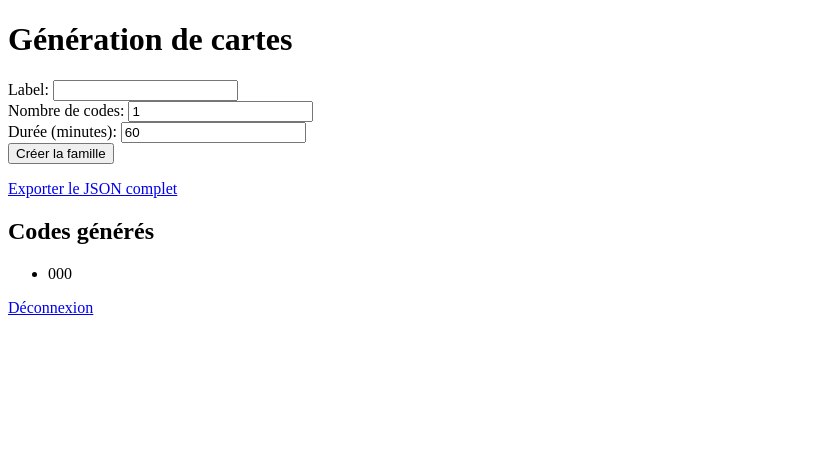
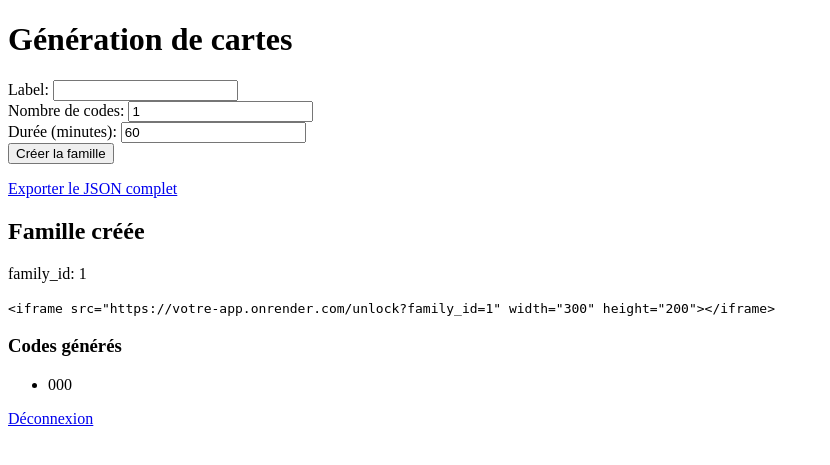
Before and after one commit to onlymatt43/ONLY-ACCESS, a Flask app: template flask_app/templates/index.html in a window 1280 px wide. Shown: the top 465 px of the page, without its empty margins (0-830 px from the left). Run offline with Flask 3, Linux system fonts and the light colour scheme; the template is opened without the code that fills it: most values are stand-ins (such as "Sample title", 1, 10 or a date in 2020).

Commit message:
Add family-specific unlock system

```diff
--- a/flask_app/app.py
+++ b/flask_app/app.py
@@ -77,6 +77,10 @@ def index():
 @app.route('/create_family', methods=['POST'])
 @login_required
 def create_family():
+    """Crée une famille de codes.
+
+    Appeler cette route plusieurs fois pour générer des familles distinctes.
+    """
     # number of child codes, duration in minutes and label are provided by admin
     count = int(request.form.get('count', 0))
     duration = int(request.form.get('duration', 0))
@@ -106,9 +110,10 @@ def create_family():
         })
         codes_plain.append(code_plain)
 
+    # Chaque appel ajoute une nouvelle famille distincte dans le fichier JSON
     data['families'].append(family)
     save_data(data)
-    return render_template('index.html', codes=codes_plain)
+    return render_template('index.html', codes=codes_plain, family_id=family_id)
 
 @app.route('/export')
 @login_required
@@ -118,32 +123,43 @@ def export():
 
 @app.route('/unlock')
 def unlock_page():
+    """Page de saisie de code utilisable dans un iframe."""
+    # La page lit elle-même le paramètre family_id via JavaScript
     return render_template('unlock.html')
 
 @app.route('/api/unlock', methods=['POST'])
 def api_unlock():
+    """Déverrouille un code enfant appartenant à une famille précise."""
     # rate limit unlock attempts per IP
     if not check_brute_force(request.remote_addr):
         return jsonify({'success': False, 'message': 'Trop de tentatives. Réessayez plus tard.'}), 429
 
     code = request.json.get('code', '')
+    family_id = request.json.get('family_id')
+    if not family_id:
+        return jsonify({'success': False, 'message': 'Famille manquante'}), 400
+
     code_hash = hashlib.sha256(code.encode()).hexdigest()
     data = load_data()
-    for family in data['families']:
-        for child in family['children']:
-            if child['hash'] == code_hash:
-                if child['used']:
-                    return jsonify({'success': False, 'message': 'Code déjà utilisé'}), 400
-                child['used'] = True
-                child['used_ip'] = request.remote_addr
-                now = datetime.utcnow()
-                child['activation'] = now.isoformat()
-                child['expiration'] = (now + timedelta(minutes=family['duration'])).isoformat()
-                save_data(data)
-                resp = jsonify({'success': True})
-                resp.set_cookie('token_id', child['id'], httponly=True, samesite='Lax')
-                return resp
-    return jsonify({'success': False, 'message': 'Code invalide'}), 400
+    family = next((f for f in data['families'] if f['family_id'] == family_id), None)
+    if not family:
+        return jsonify({'success': False, 'message': 'Famille inconnue'}), 400
+
+    for child in family['children']:
+        if child['hash'] == code_hash:
+            if child['used']:
+                return jsonify({'success': False, 'message': 'Code déjà utilisé'}), 400
+            child['used'] = True
+            child['used_ip'] = request.remote_addr
+            now = datetime.utcnow()
+            child['activation'] = now.isoformat()
+            child['expiration'] = (now + timedelta(minutes=family['duration'])).isoformat()
+            save_data(data)
+            resp = jsonify({'success': True})
+            resp.set_cookie('token_id', child['id'], httponly=True, samesite='Lax')
+            return resp
+
+    return jsonify({'success': False, 'message': 'Ce code ne correspond pas à ce groupe'}), 400
 
 @app.route('/api/validate_cookie')
 def validate_cookie():
--- a/flask_app/templates/index.html
+++ b/flask_app/templates/index.html
@@ -14,7 +14,11 @@
   </form>
   <p><a href="/export">Exporter le JSON complet</a></p>
   {% if codes %}
-  <h2>Codes générés</h2>
+  <h2>Famille créée</h2>
+  <p>family_id: {{ family_id }}</p>
+  <!-- Exemple d'intégration d'un iframe pour cette famille -->
+  <code>&lt;iframe src="https://votre-app.onrender.com/unlock?family_id={{ family_id }}" width="300" height="200"&gt;&lt;/iframe&gt;</code>
+  <h3>Codes générés</h3>
   <ul>
     {% for c in codes %}<li>{{ c }}</li>{% endfor %}
   </ul>
```
Also changed, not shown: flask_app/templates/iframe_example.html (added, +11 -0 lines), flask_app/templates/unlock.html (+9 -1 lines).
